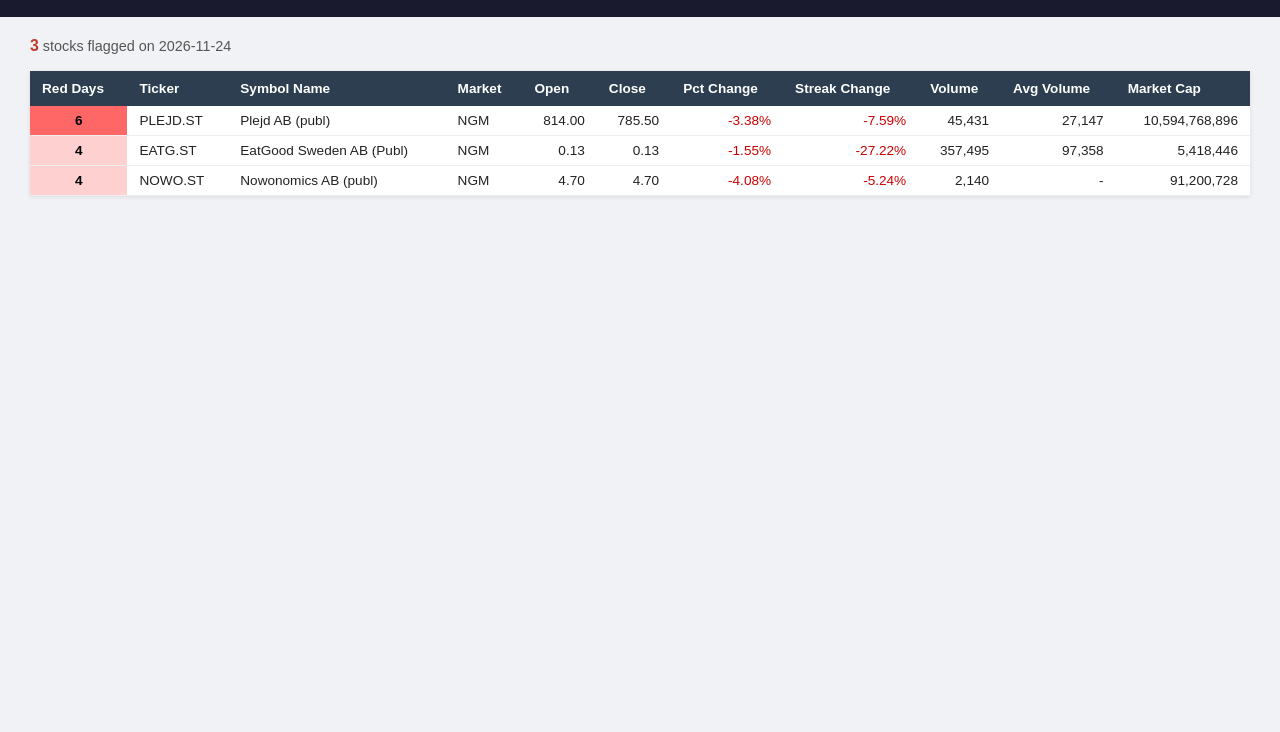
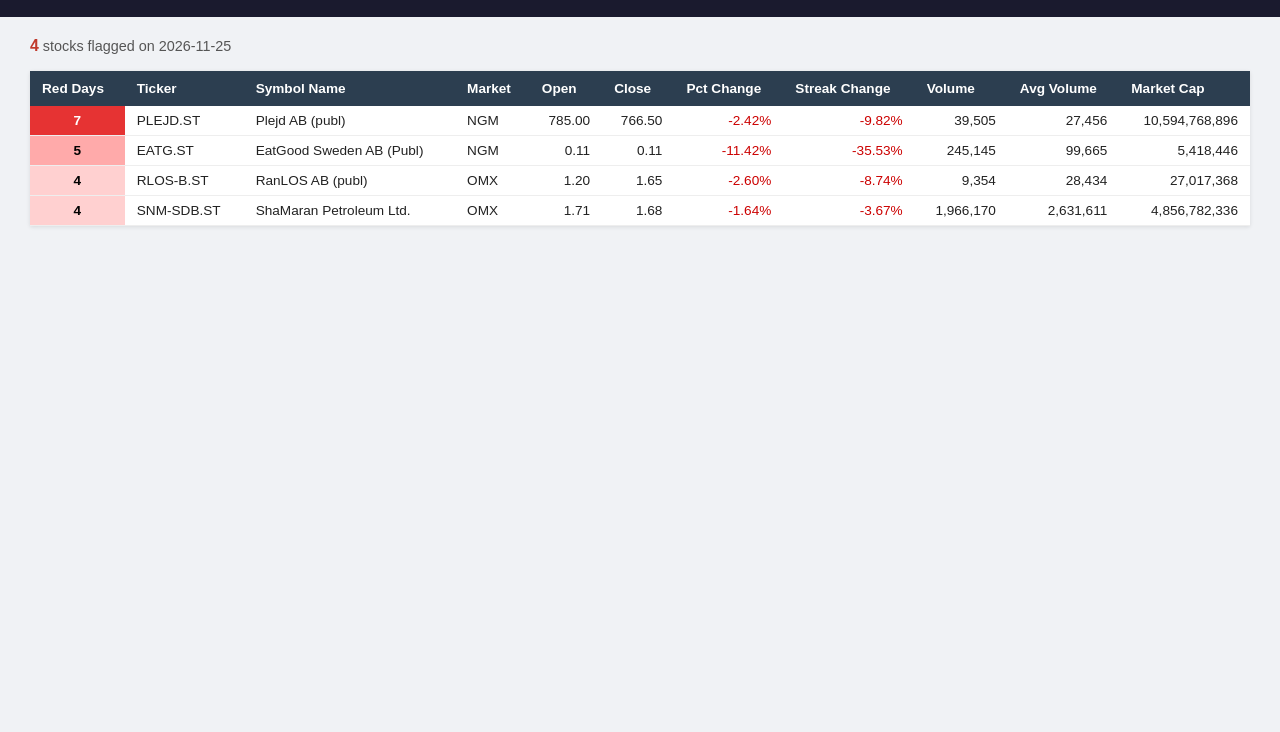
Before and after one commit to Cap9888/seven-days-report, a plain HTML site: page index.html in a window 1280 px wide. Shown: the part 68-800 px from the top of the page. Drawn offline with Linux system fonts and the light colour scheme.

Commit message:
report: 2026-11-25

```diff
--- a/index.html
+++ b/index.html
@@ -3,7 +3,7 @@
 <head>
   <meta charset="UTF-8">
   <meta name="viewport" content="width=device-width, initial-scale=1.0">
-  <title>OMX Red Streak Report — 2026-11-24</title>
+  <title>OMX Red Streak Report — 2026-11-25</title>
   <style>
     * { box-sizing: border-box; margin: 0; padding: 0; }
     body { font-family: Arial, sans-serif; background: #f0f2f5; color: #222; }
@@ -26,11 +26,11 @@
 <body>
   <header>
     <h1>OMX Red Streak Report</h1>
-    <p>Stocks with 4+ consecutive red days &nbsp;|&nbsp; Last run: 2026-11-24</p>
+    <p>Stocks with 4+ consecutive red days &nbsp;|&nbsp; Last run: 2026-11-25</p>
   </header>
   <main>
     <div class="meta">
-      <strong>3</strong> stocks flagged on 2026-11-24
+      <strong>4</strong> stocks flagged on 2026-11-25
     </div>
 
 <table>
@@ -44,45 +44,59 @@
   <tbody>
 
     <tr>
-      <td style="text-align:center;font-weight:bold;background:#ff6666;color:black;">6</td>
+      <td style="text-align:center;font-weight:bold;background:#e63333;color:white;">7</td>
       <td>PLEJD.ST</td>
       <td>Plejd AB (publ)</td>
       <td>NGM</td>
-      <td style="text-align:right;">814.00</td>
-      <td style="text-align:right;">785.50</td>
-      <td style="text-align:right;color:#cc0000;">-3.38%</td>
-      <td style="text-align:right;color:#cc0000;">-7.59%</td>
-      <td style="text-align:right;">45,431</td>
-      <td style="text-align:right;">27,147</td>
+      <td style="text-align:right;">785.00</td>
+      <td style="text-align:right;">766.50</td>
+      <td style="text-align:right;color:#cc0000;">-2.42%</td>
+      <td style="text-align:right;color:#cc0000;">-9.82%</td>
+      <td style="text-align:right;">39,505</td>
+      <td style="text-align:right;">27,456</td>
       <td style="text-align:right;">10,594,768,896</td>
     </tr>
 
     <tr>
-      <td style="text-align:center;font-weight:bold;background:#ffd0d0;color:black;">4</td>
+      <td style="text-align:center;font-weight:bold;background:#ffaaaa;color:black;">5</td>
       <td>EATG.ST</td>
       <td>EatGood Sweden AB (Publ)</td>
       <td>NGM</td>
-      <td style="text-align:right;">0.13</td>
-      <td style="text-align:right;">0.13</td>
-      <td style="text-align:right;color:#cc0000;">-1.55%</td>
-      <td style="text-align:right;color:#cc0000;">-27.22%</td>
-      <td style="text-align:right;">357,495</td>
-      <td style="text-align:right;">97,358</td>
+      <td style="text-align:right;">0.11</td>
+      <td style="text-align:right;">0.11</td>
+      <td style="text-align:right;color:#cc0000;">-11.42%</td>
+      <td style="text-align:right;color:#cc0000;">-35.53%</td>
+      <td style="text-align:right;">245,145</td>
+      <td style="text-align:right;">99,665</td>
       <td style="text-align:right;">5,418,446</td>
     </tr>
 
     <tr>
       <td style="text-align:center;font-weight:bold;background:#ffd0d0;color:black;">4</td>
-      <td>NOWO.ST</td>
-      <td>Nowonomics AB (publ)</td>
-      <td>NGM</td>
-      <td style="text-align:right;">4.70</td>
-      <td style="text-align:right;">4.70</td>
-      <td style="text-align:right;color:#cc0000;">-4.08%</td>
-      <td style="text-align:right;color:#cc0000;">-5.24%</td>
-      <td style="text-align:right;">2,140</td>
-      <td style="text-align:right;">-</td>
-      <td style="text-align:right;">91,200,728</td>
+      <td>RLOS-B.ST</td>
+      <td>RanLOS AB (publ)</td>
+      <td>OMX</td>
+      <td style="text-align:right;">1.20</td>
+      <td style="text-align:right;">1.65</td>
+      <td style="text-align:right;color:#cc0000;">-2.60%</td>
+      <td style="text-align:right;color:#cc0000;">-8.74%</td>
+      <td style="text-align:right;">9,354</td>
+      <td style="text-align:right;">28,434</td>
+      <td style="text-align:right;">27,017,368</td>
+    </tr>
+
+    <tr>
+      <td style="text-align:center;font-weight:bold;background:#ffd0d0;color:black;">4</td>
+      <td>SNM-SDB.ST</td>
+      <td>ShaMaran Petroleum Ltd.</td>
+      <td>OMX</td>
+      <td style="text-align:right;">1.71</td>
+      <td style="text-align:right;">1.68</td>
+      <td style="text-align:right;color:#cc0000;">-1.64%</td>
+      <td style="text-align:right;color:#cc0000;">-3.67%</td>
+      <td style="text-align:right;">1,966,170</td>
+      <td style="text-align:right;">2,631,611</td>
+      <td style="text-align:right;">4,856,782,336</td>
     </tr>
   </tbody>
 </table>
```
